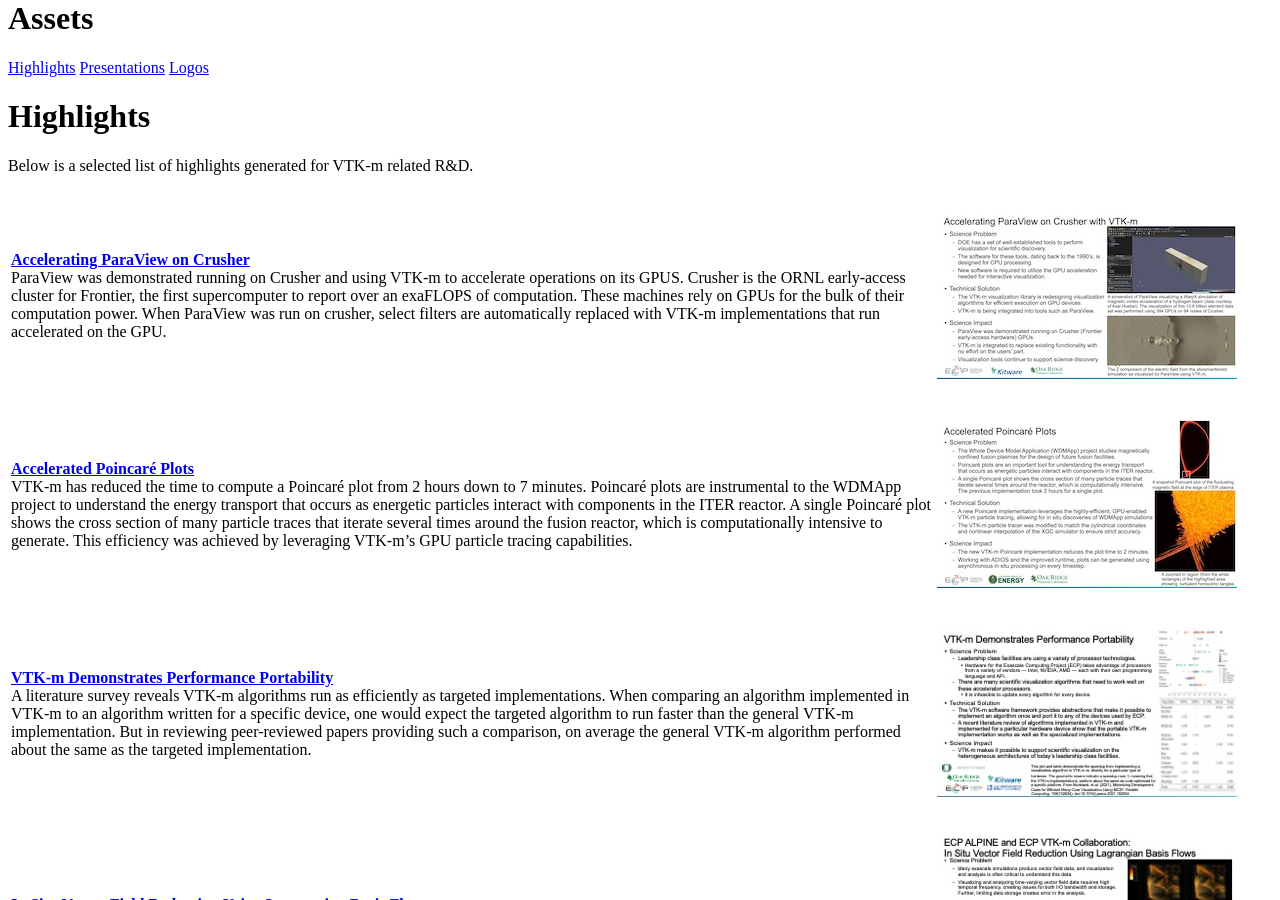
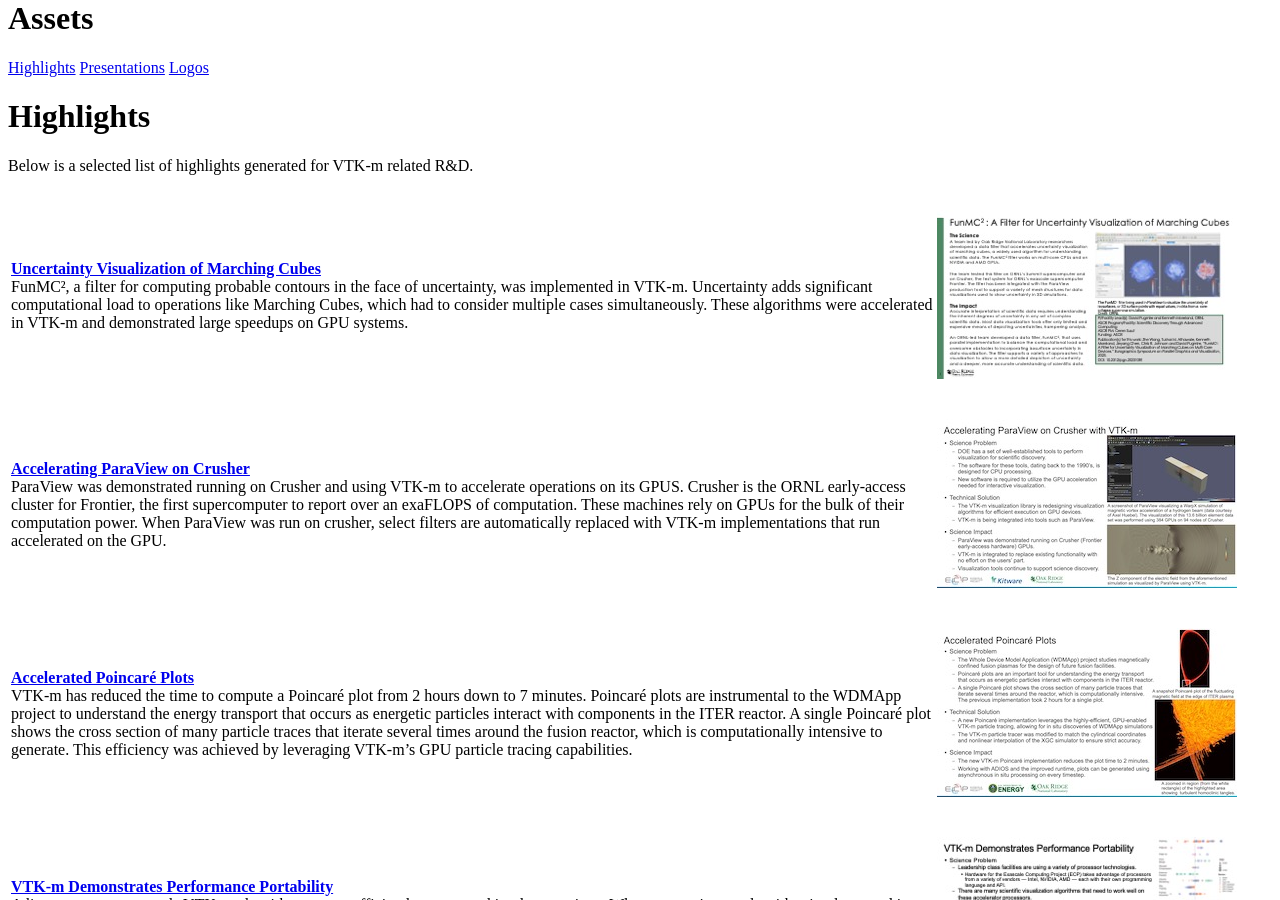
Before and after one commit to Kitware/vtkm-web, a Jekyll site: the page built from _pages/assets.md, in a window 1280 px wide and 900 px high, scrolled down 637 px. Built offline with Jekyll 4.4.1, drawn with Linux system fonts in a browser that asks for light colours.

Commit message:
Add FunMC2 highlight

```diff
--- a/_pages/assets.md
+++ b/_pages/assets.md
@@ -18,6 +18,18 @@ sections:
 Below is a selected list of highlights generated for VTK-m related R&D.
 
 <table>
+
+<tr>
+<td markdown="1">
+[**Uncertainty Visualization of Marching Cubes**](https://docs.google.com/presentation/d/1fDU0CWx-EufXAIjRhuln_cRhmp2QUp-w/edit?usp=drive_link&ouid=116647203761758154126&rtpof=true&sd=true){:target="_blank"}
+FunMC², a filter for computing probable contours in the face of uncertainty, was implemented in VTK-m.
+Uncertainty adds significant computational load to operations like Marching Cubes, which had to consider multiple cases simultaneously.
+These algorithms were accelerated in VTK-m and demonstrated large speedups on GPU systems.
+</td>
+<td markdown="1" width="332">
+![FunMC^2](/img/highlight-thumbnails/FunMC2Highlight.jpg)
+</td>
+</tr>
 
 <tr>
 <td markdown="1">
```
Also changed, not shown: img/highlight-thumbnails/FunMC2Highlight.jpg (added).
